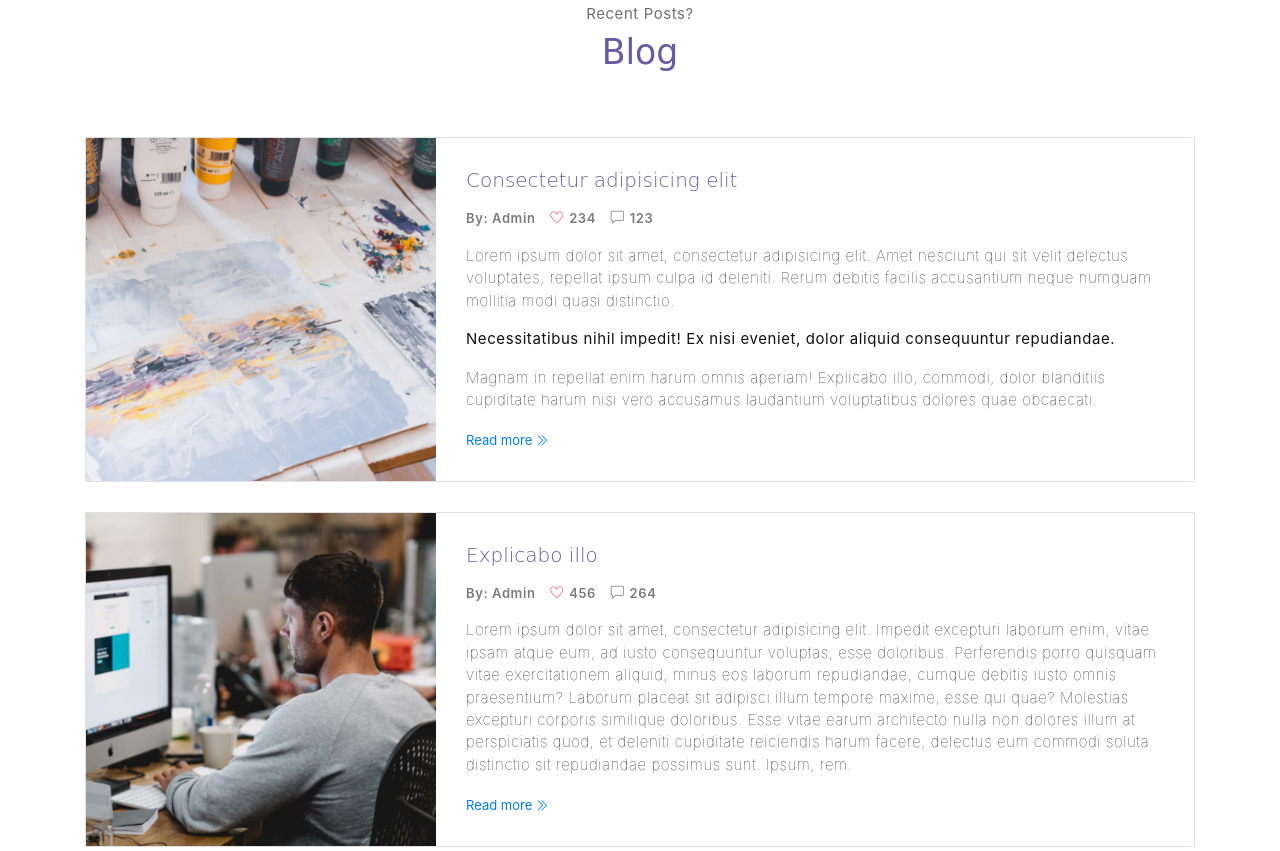
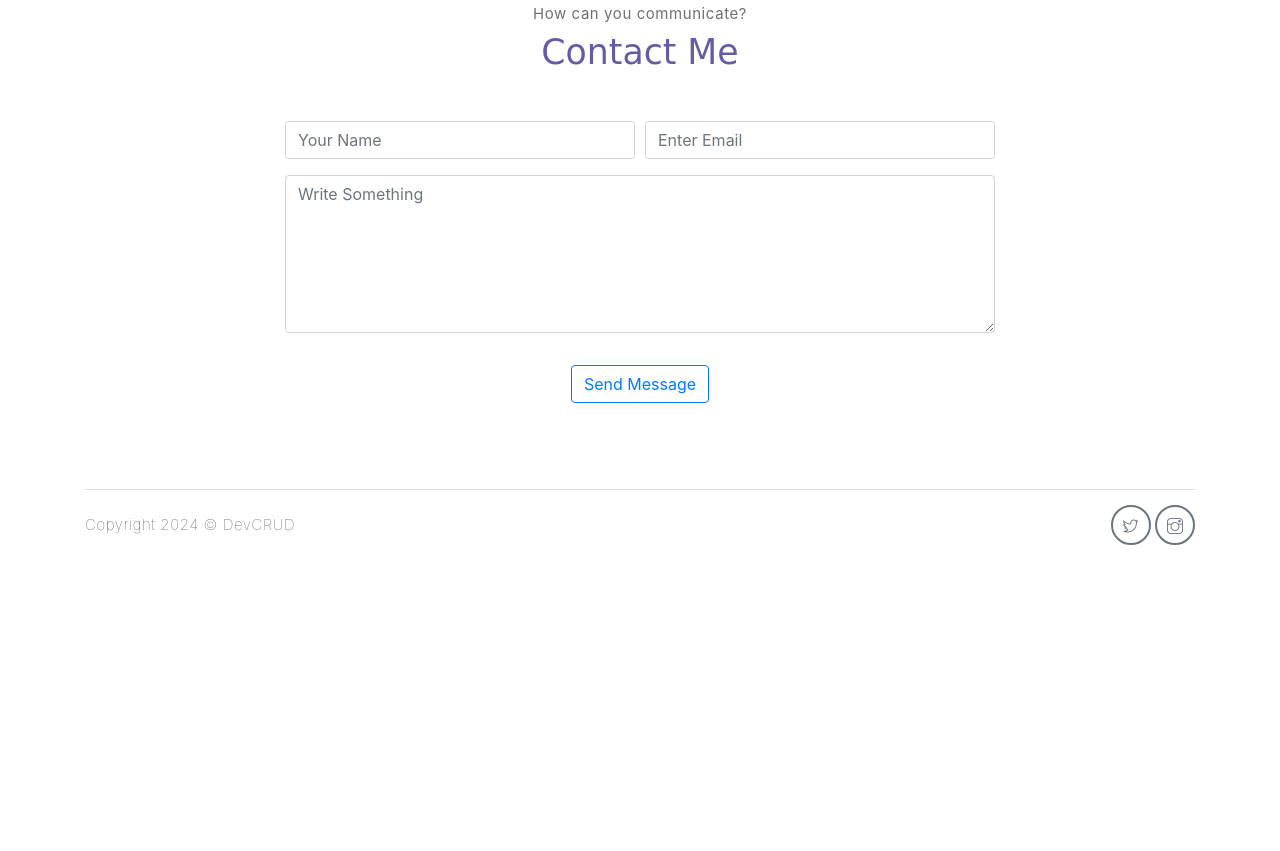
Before and after one commit to rizkagifani/Rizkagifani-, a plain HTML site: page index.html in a window 1280 px wide. Shown: the part 3962-4813 px from the top of the page. After the commit the page ends 4521 px from the top, so only its background shows below. Drawn offline with nearby package versions, Linux system fonts and the light colour scheme; a web font is replaced by a local one.

Commit message:
Update index.html

```diff
--- a/index.html
+++ b/index.html
@@ -306,57 +306,6 @@
         </div> <!-- end of container -->
     </section> <!-- end of testimonial section -->
 
-    <!-- blog section -->
-    <section class="section" id="blog">
-        <!-- container -->
-        <div class="container text-center">
-            <p class="section-subtitle">Recent Posts?</p>
-            <h6 class="section-title mb-6">Blog</h6>
-            <!-- blog-wrapper -->
-            <div class="blog-card">
-                <div class="blog-card-header">
-                    <img src="assets/imgs/img-1.jpg" class="blog-card-img" alt="Download free bootstrap 4 landing page, free boootstrap 4 templates, Download free bootstrap 4.1 landing page, free boootstrap 4.1.1 templates, meyawo Landing page">
-                </div>
-                <div class="blog-card-body">
-                    <h5 class="blog-card-title">Consectetur adipisicing elit</h6>
-
-                    <p class="blog-card-caption">
-                        <a href="#">By: Admin</a>
-                        <a href="#"><i class="ti-heart text-danger"></i> 234</a>
-                        <a href="#"><i class="ti-comment"></i> 123</a>
-                    </p>
-                    <p>Lorem ipsum dolor sit amet, consectetur adipisicing elit. Amet nesciunt qui sit velit delectus voluptates, repellat ipsum culpa id deleniti. Rerum debitis facilis accusantium neque numquam mollitia modi quasi distinctio.</p>
-
-                    <p><b>Necessitatibus nihil impedit! Ex nisi eveniet, dolor aliquid consequuntur repudiandae.</b></p>
-                    <p>Magnam in repellat enim harum omnis aperiam! Explicabo illo, commodi, dolor blanditiis cupiditate harum nisi vero accusamus laudantium voluptatibus dolores quae obcaecati.</p>
-
-                    <a href="#" class="blog-card-link">Read more <i class="ti-angle-double-right"></i></a>
-                </div>
-            </div><!-- end of blog wrapper -->
-
-            <!-- blog-wrapper -->
-            <div class="blog-card">
-                <div class="blog-card-header">
-                    <img src="assets/imgs/img-2.jpg" class="blog-card-img" alt="Download free bootstrap 4 landing page, free boootstrap 4 templates, Download free bootstrap 4.1 landing page, free boootstrap 4.1.1 templates, meyawo Landing page">
-                </div>
-                <div class="blog-card-body">
-                    <h5 class="blog-card-title">Explicabo illo</h6>
-
-                    <p class="blog-card-caption">
-                        <a href="#">By: Admin</a>
-                        <a href="#"><i class="ti-heart text-danger"></i> 456</a>
-                        <a href="#"><i class="ti-comment"></i> 264</a>
-                    </p>
-
-                    <p>Lorem ipsum dolor sit amet, consectetur adipisicing elit. Impedit excepturi laborum enim, vitae ipsam atque eum, ad iusto consequuntur voluptas, esse doloribus. Perferendis porro quisquam vitae exercitationem aliquid, minus eos laborum repudiandae, cumque debitis iusto omnis praesentium? Laborum placeat sit adipisci illum tempore maxime, esse qui quae? Molestias excepturi corporis similique doloribus. Esse vitae earum architecto nulla non dolores illum at perspiciatis quod, et deleniti cupiditate reiciendis harum facere, delectus eum commodi soluta distinctio sit repudiandae possimus sunt. Ipsum, rem.</p>
-
-                    <a href="#" class="blog-card-link">Read more <i class="ti-angle-double-right"></i></a>
-                </div>
-            </div><!-- end of blog wrapper -->
-
-        </div><!-- end of container -->
-    </section><!-- end of blog section -->
-
     <!-- contact section -->
     <section class="section" id="contact">
         <div class="container text-center">
```
